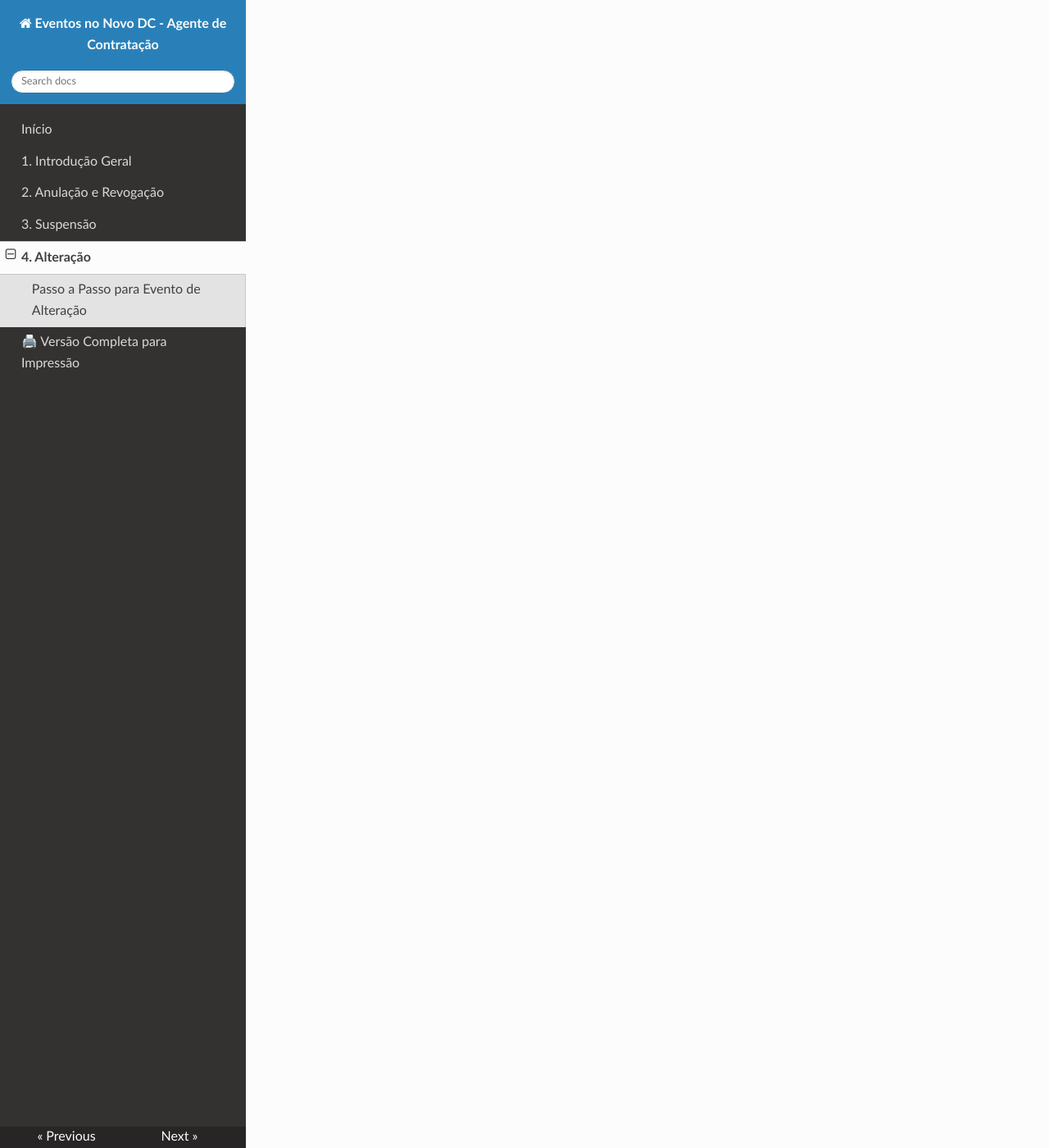
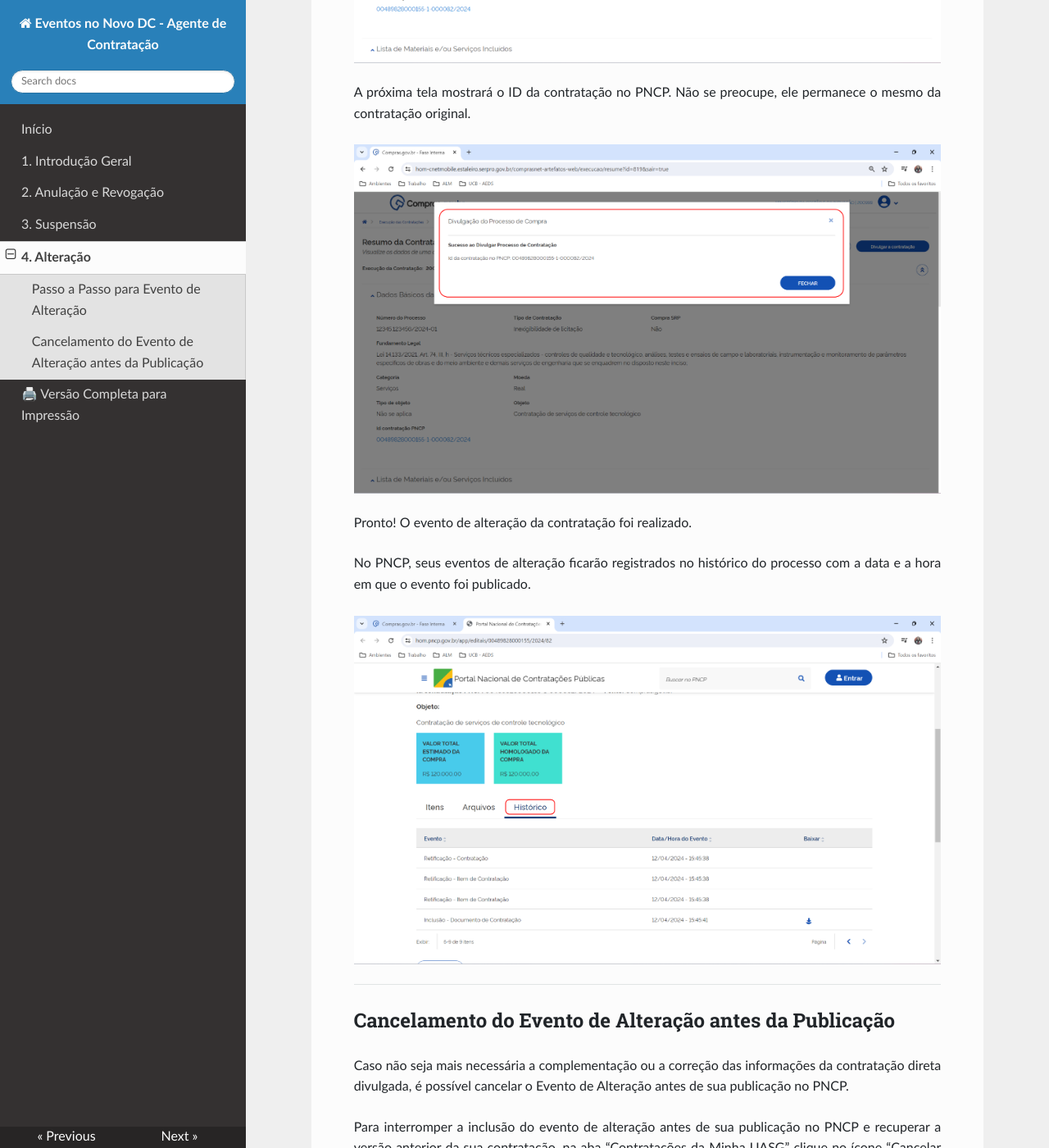
Before and after one commit to siqueiraazevedo2013-cloud/Tutorial-Eventos-Novo-DC, an MkDocs documentation site: the page built from docs/04-alteracao.md, in a window 1280 px wide and 1400 px high, scrolled down 7254 px. Shown: the whole window at 82% size. Built offline with MkDocs 1.6.1, drawn with Linux system fonts in a browser that asks for light colours; nearby versions of some CDN libraries; some of the changed text lies outside the part shown.

Commit message:
Update alteration event documentation
Clarified the conditions under which alterations can be made and added steps for adding or removing responsible parties in the alteration event process.

```diff
--- a/docs/04-alteracao.md
+++ b/docs/04-alteracao.md
@@ -19,7 +19,7 @@ Eventos de alteração podem ser realizados nos seguintes momentos:
 - **Licitações eletrônicas e dispensa eletrônica:** antes da abertura da disputa.
 
 !!! note "Nota"
-    **O que pode ser alterado neste tipo de evento:** As alterações dependem do tipo de contratação. Os campos passíveis de alteração ficarão habilitados no Compras.gov.br e os campos que não podem ser alterados ficarão inacessíveis ao usuário.
+    O que pode ser alterado neste tipo de evento: as alterações dependem do tipo de contratação. Os campos passíveis de alteração ficarão habilitados no Compras.gov.br e os campos que não podem ser alterados ficarão inacessíveis ao usuário.
 
 ---
 
@@ -73,4 +73,52 @@ O sistema confirmará que seu evento foi iniciado.
 
 ![Tela 29](Imagens/tela-29.png)
 
-**Passo 10:** Na aba “Responsáveis”,
+**Passo 10:** Na aba “Responsáveis”, podem ser adicionados ou excluídos responsáveis pela contratação.
+
+![Tela 30](Imagens/tela-30.png)
+
+**Passo 11:** Para finalizar o evento de alteração, clique em “Concluir”.
+
+![Tela 31](Imagens/tela-31.png)
+
+**Passo 12:** Para divulgar seu evento de alteração, clique em “Divulgar a contratação”.
+
+![Tela 32](Imagens/tela-32.png)
+
+A próxima tela mostrará o ID da contratação no PNCP. Não se preocupe, ele permanece o mesmo da contratação original.
+
+![Tela 33](Imagens/tela-33.png)
+
+Pronto! O evento de alteração da contratação foi realizado.
+
+No PNCP, seus eventos de alteração ficarão registrados no histórico do processo com a data e a hora em que o evento foi publicado.
+
+![Tela 34](Imagens/tela-34.png)
+
+---
+
+## Cancelamento do Evento de Alteração antes da Publicação
+
+Caso não seja mais necessária a complementação ou a correção das informações da contratação direta divulgada, é possível cancelar o Evento de Alteração antes de sua publicação no PNCP.
+
+Para interromper a inclusão do evento de alteração antes de sua publicação no PNCP e recuperar a versão anterior da sua contratação, na aba “Contratações da Minha UASG” clique no ícone “Cancelar evento de alteração”. Este botão permite que sua versão divulgada seja restaurada. Todas as alterações NÃO publicadas serão perdidas.
+
+![Tela 35](Imagens/tela-35.png)
+
+!!! warning "Atenção"
+    Só é possível o cancelamento nos casos em que o evento de alteração não tenha sido publicado no PNCP.
+
+Confirme o cancelamento do evento de alteração.
+
+![Tela 36](Imagens/tela-36.png)
+
+Pronto! Seu evento de alteração foi cancelado.
+
+![Tela 37](Imagens/tela-37.png)
+
+<br>
+<div style="text-align: right; margin: 10px 0;">
+  <button onclick="window.print()" style="background-color: #0056b3; color: white; padding: 10px 20px; border: none; border-radius: 5px; font-size: 16px; cursor: pointer; box-shadow: 0 2px 4px rgba(0,0,0,0.2);">
+    🖨️ Imprimir ou baixar esta página
+  </button>
+</div>
```
